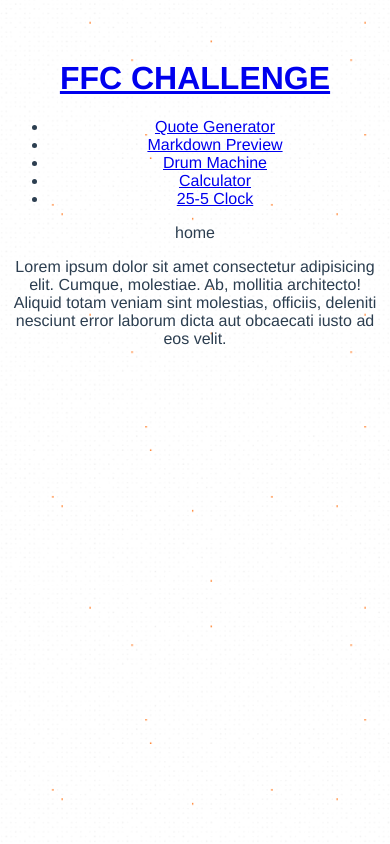
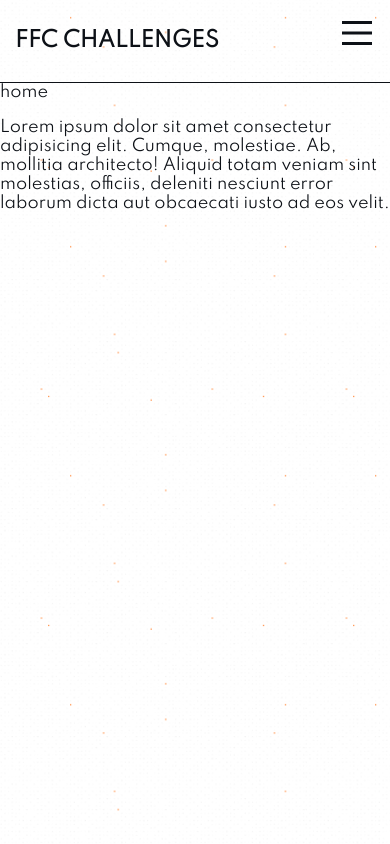
Before and after one commit to RoXxIV/evan-hermier-ffc-challenges, a Vue app: page / in a window 390 px wide. Built offline with nearby package versions, Linux system fonts and the light colour scheme.

Commit message:
ajout header + responsive

```diff
--- a/src/App.vue
+++ b/src/App.vue
@@ -1,23 +1,130 @@
 <template>
   <header>
-    <router-link to="/"><h1>FFC CHALLENGE</h1></router-link>
+    <router-link to="/"><h1>FFC CHALLENGES</h1></router-link>
     <nav>
       <ul>
         <li>
           <router-link to="/quote-generator" tag="li"
-            >Quote Generator</router-link
+            >Q<span>uote</span> G<span>enerator</span></router-link
           >
         </li>
 
         <li>
-          <router-link to="/markdown">Markdown Preview</router-link>
+          <router-link to="/markdown"
+            >M<span>arkdown</span> P<span>review</span></router-link
+          >
         </li>
-        <li><router-link to="/drum-machine">Drum Machine</router-link></li>
-        <li><router-link to="/calculator">Calculator</router-link></li>
-        <li><router-link to="/25-5-clock">25-5 Clock</router-link></li>
+        <li>
+          <router-link to="/drum-machine"
+            >D<span>rum</span> M<span>achine</span></router-link
+          >
+        </li>
+        <li>
+          <router-link to="/calculator">C<span>alculator</span></router-link>
+        </li>
+        <li>
+          <router-link to="/25-5-clock"
+            >2<span>5-5</span> C<span>lock</span></router-link
+          >
+        </li>
       </ul>
     </nav>
+    <div id="menu-burger">
+      <!-----Toggle Menu Burger Mobile----->
+      <button
+        id="btn-burger"
+        class="menu cursorPointer"
+        @click="
+          ToggleBurgerMenu();
+          showMobileMenu = !showMobileMenu;
+        "
+        aria-label="Main Menu"
+      >
+        <svg width="50" height="50" viewBox="0 0 100 100">
+          <path
+            class="line line1"
+            d="M 20,29.000046 H 80.000231 C 80.000231,29.000046 94.498839,28.817352 94.532987,66.711331 94.543142,77.980673 90.966081,81.670246 85.259173,81.668997 79.552261,81.667751 75.000211,74.999942 75.000211,74.999942 L 25.000021,25.000058"
+          />
+          <path class="line line2" d="M 20,50 H 80" />
+          <path
+            class="line line3"
+            d="M 20,70.999954 H 80.000231 C 80.000231,70.999954 94.498839,71.182648 94.532987,33.288669 94.543142,22.019327 90.966081,18.329754 85.259173,18.331003 79.552261,18.332249 75.000211,25.000058 75.000211,25.000058 L 25.000021,74.999942"
+          />
+        </svg>
+      </button>
+    </div>
   </header>
+  <!-----Mobile Nav----->
+  <transition name="fade">
+    <div v-if="showMobileMenu" id="mobileNav">
+      <ul>
+        <li
+          @click="
+            showMobileMenu = false;
+            ToggleBurgerMenu();
+          "
+        >
+          <span class="circle"></span
+          ><router-link to="introduction" class="mobile-link">Home</router-link>
+        </li>
+        <li
+          @click="
+            showMobileMenu = false;
+            ToggleBurgerMenu();
+          "
+        >
+          <span class="circle"></span
+          ><router-link to="/quote-generator" class="mobile-link"
+            >Quote Generator</router-link
+          >
+        </li>
+        <li
+          @click="
+            showMobileMenu = false;
+            ToggleBurgerMenu();
+          "
+        >
+          <span class="circle"></span
+          ><router-link to="/markdown" class="mobile-link"
+            >Markdown</router-link
+          >
+        </li>
+        <li
+          @click="
+            showMobileMenu = false;
+            ToggleBurgerMenu();
+          "
+        >
+          <span class="circle"></span
+          ><router-link to="/drum-machine" class="mobile-link"
+            >Drum Machine</router-link
+          >
+        </li>
+        <li
+          @click="
+            showMobileMenu = false;
+            ToggleBurgerMenu();
+          "
+        >
+          <span class="circle"></span
+          ><router-link to="/calculator" class="mobile-link"
+            >Calculator</router-link
+          >
+        </li>
+        <li
+          @click="
+            showMobileMenu = false;
+            ToggleBurgerMenu();
+          "
+        >
+          <span class="circle"></span
+          ><router-link to="25-5-Clock" class="mobile-link"
+            >25-5 Clock</router-link
+          >
+        </li>
+      </ul>
+    </div>
+  </transition>
   <Home />
 </template>
 
@@ -29,16 +136,77 @@ export default {
   components: {
     Home,
   },
+  data() {
+    return {
+      showMobileMenu: false,
+    };
+  },
+  methods: {
+    ToggleBurgerMenu() {
+      const burger = document.getElementById("btn-burger");
+      burger.classList.toggle("opened");
+      burger.setAttribute("aria-expanded", burger.classList.contains("opened"));
+    },
+  },
 };
 </script>
 
 <style>
-#app {
-  font-family: Avenir, Helvetica, Arial, sans-serif;
-  -webkit-font-smoothing: antialiased;
-  -moz-osx-font-smoothing: grayscale;
+header {
+  padding: 15px;
+  border-bottom: 1px solid var(--black);
   text-align: center;
-  color: #2c3e50;
-  margin-top: 60px;
+}
+nav ul {
+  display: flex;
+  justify-content: center;
+}
+nav ul li {
+  margin: 0px 10px;
+}
+nav ul li:hover span {
+  color: var(--orange);
+}
+/***___Mobile Nav___***/
+#mobileNav {
+  position: absolute;
+  width: 100%;
+  font-size: 1.3em;
+  z-index: 4;
+}
+#mobileNav ul {
+  margin: 0;
+  padding-top: 20px;
+}
+#mobileNav ul li {
+  display: flex;
+  align-items: center;
+  margin: 0px 24px;
+  padding: 20px 0px;
+  border-bottom: 1px solid var(--black);
+}
+.circle {
+  width: 20px;
+  height: 20px;
+  border-radius: 50%;
+  margin-right: 25px;
+  background: var(--orange);
+}
+/***___Media Queries___***/
+/***___Mobile, Moins de 668px___***/
+@media (max-width: 667.98px) {
+  header {
+    flex-direction: column;
+  }
+  h1 {
+    text-align: start;
+    font-size: 1.3em;
+  }
+  nav {
+    display: none;
+  }
+  #mobileNav ul {
+    background: white;
+  }
 }
 </style>
--- /dev/null
+++ b/src/assets/styles/mobile-nav.css
@@ -0,0 +1,63 @@
+/*___Mobile Nav__Transition_*/
+.fade-enter-active {
+  transition: opacity 0.5s ease;
+}
+.fade-enter-from,
+.fade-leave-to {
+  opacity: 0;
+}
+/***___Button Burger + Animation___***/
+#menu-burger {
+  display: none;
+  position: absolute;
+  left: 85%;
+  top: 1%;
+}
+.menu {
+  background-color: transparent;
+  border: none;
+  display: flex;
+  padding: 0;
+  cursor: pointer;
+}
+.line {
+  fill: none;
+  stroke: var(--black);
+  stroke-width: 6;
+  transition: stroke-dasharray 600ms cubic-bezier(0.4, 0, 0.2, 1),
+    stroke-dashoffset 600ms cubic-bezier(0.4, 0, 0.2, 1);
+}
+.line1 {
+  stroke-dasharray: 60 207;
+  stroke-width: 6;
+}
+.line2 {
+  stroke-dasharray: 60 60;
+  stroke-width: 6;
+}
+.line3 {
+  stroke-dasharray: 60 207;
+  stroke-width: 6;
+}
+.opened .line1 {
+  stroke-dasharray: 90 207;
+  stroke-dashoffset: -134;
+  stroke-width: 6;
+}
+.opened .line2 {
+  stroke-dasharray: 1 60;
+  stroke-dashoffset: -30;
+  stroke-width: 6;
+}
+.opened .line3 {
+  stroke-dasharray: 90 207;
+  stroke-dashoffset: -134;
+  stroke-width: 6;
+}
+/***___Media Queries___***/
+/***___Mobile, Moins de 668px___***/
+@media (max-width: 667.98px) {
+  #menu-burger {
+    display: block;
+  }
+}
--- a/src/assets/styles/style.css
+++ b/src/assets/styles/style.css
@@ -1,3 +1,39 @@
+@import url("https://fonts.googleapis.com/css2?family=Spartan&display=swap");
+:root {
+  --black: #0d1117;
+  --orange: #ffcdae;
+}
+* {
+  outline: none;
+  text-decoration: none;
+  transition: all 0.2s ease 0s;
+}
+* {
+  box-sizing: inherit;
+}
+*:hover {
+  transition: all 0.2s ease 0s;
+}
+html {
+  font-size: 100%;
+  box-sizing: border-box;
+}
 body {
   background-image: url(../images/pattern-randomized.svg);
+  color: var(--black);
+  margin: 0px;
+  padding: 0px;
+  font-family: "Spartan", sans-serif;
 }
+a,
+a:hover,
+a:visited,
+a:active {
+  text-decoration: none;
+  color: inherit;
+}
+ul,
+nav {
+  list-style: none;
+  padding-left: 0;
+}
--- a/src/main.js
+++ b/src/main.js
@@ -2,5 +2,6 @@ import { createApp } from "vue";
 import App from "./App.vue";
 import router from "./router";
 import "./assets/styles/style.css";
+import "./assets/styles/mobile-nav.css";
 
 createApp(App).use(router).mount("#app");
```
